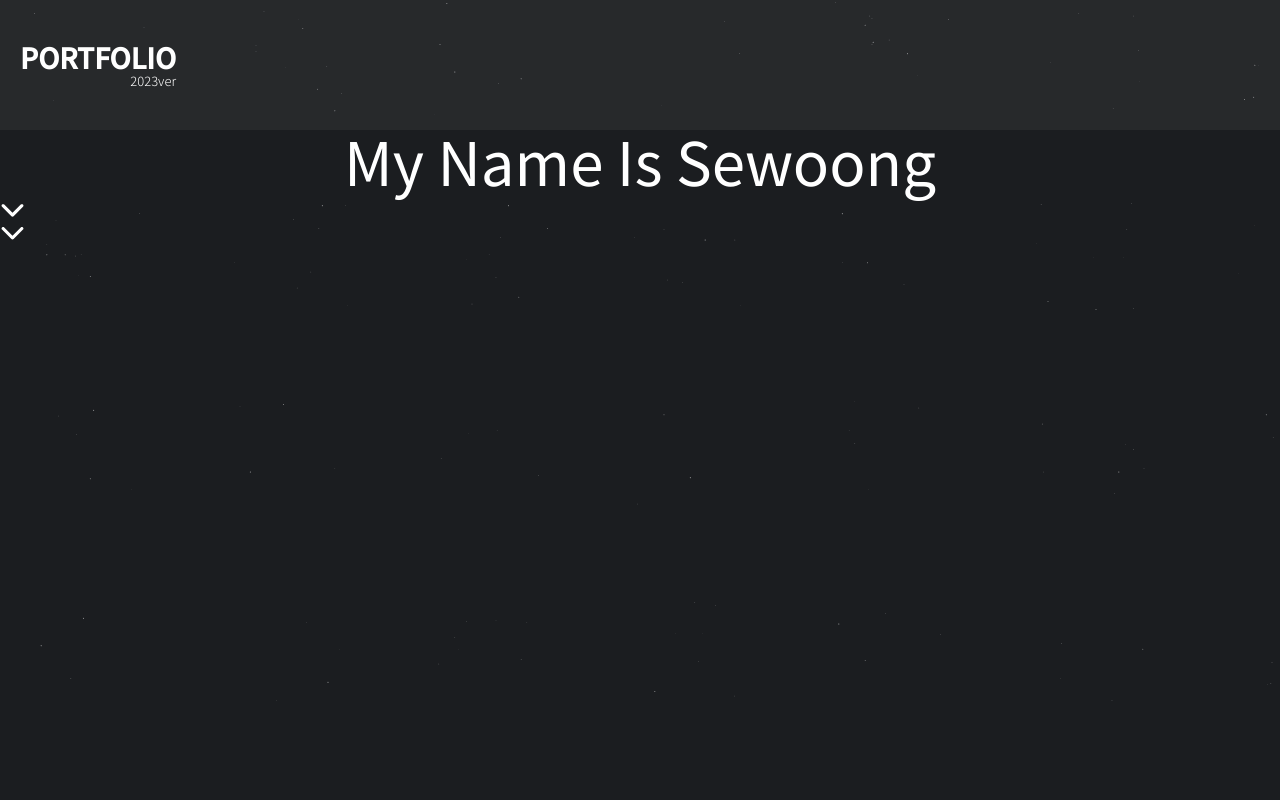
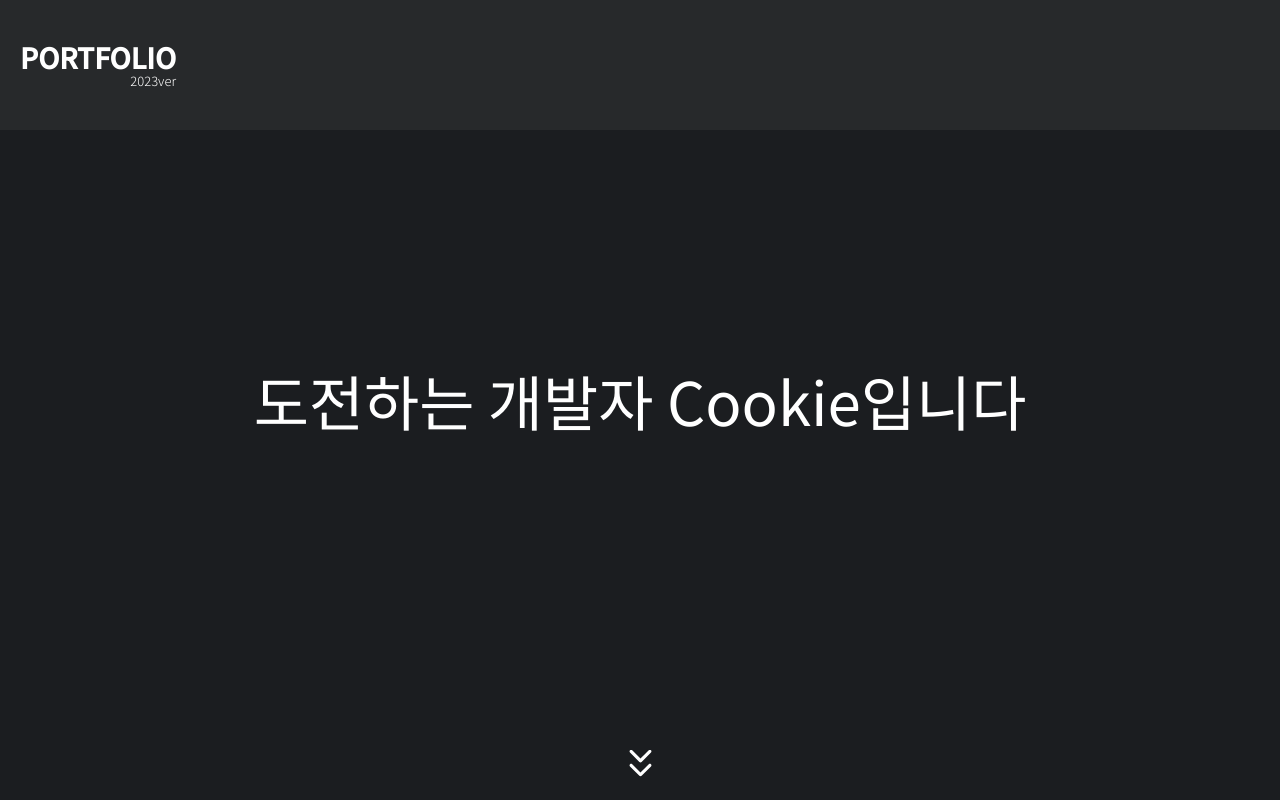
Before and after one commit to pokycookie/portfolio-2023ver, a React (Create React App) app: page / in a window 1280 px wide. Shown: the top 800 px of the page. Built offline with nearby package versions, Linux system fonts and the light colour scheme.

Commit message:
main page

```diff
--- a/src/App.tsx
+++ b/src/App.tsx
@@ -1,10 +1,12 @@
-import { useEffect } from "react";
+import { useEffect, useRef } from "react";
 import { useDispatch } from "react-redux";
 import { RSetWindows } from "./redux";
 import MainPage from "./pages/main";
+import SkillPage from "./pages/skills";
 
 function App() {
   const dispatch = useDispatch();
+  const EPages = useRef<null[] | HTMLDivElement[]>([]);
 
   const resizeHandler = (e: UIEvent) => {
     const width = window.innerWidth;
@@ -22,7 +24,12 @@ function App() {
 
   return (
     <div className="App">
-      <MainPage />
+      <div className="page" ref={(e) => (EPages.current[0] = e)}>
+        <MainPage pagesRef={EPages} />
+      </div>
+      <div className="page" ref={(e) => (EPages.current[1] = e)}>
+        <SkillPage pagesRef={EPages} />
+      </div>
     </div>
   );
 }
--- a/src/pages/main.tsx
+++ b/src/pages/main.tsx
@@ -4,18 +4,62 @@ import Background from "../components/backgrounds/background";
 import Header from "../components/header/header";
 import DoubleAngle from "../components/movingIcon/doubleAngle";
 import { IReduxStore, IWindows } from "../redux";
+import "../styles/pages/main.scss";
+import { useEffect } from "react";
 
-function MainPage() {
+const txt = [
+  "안녕하세요!",
+  "도전하는 개발자 Cookie입니다.",
+  "프론트엔드 개발을 주로 하고 있습니다.",
+  "아래로 스크롤해서 저에 대해 더 알아보세요!",
+];
+
+interface IProps {
+  pagesRef: React.MutableRefObject<null[] | HTMLDivElement[]>;
+}
+
+function MainPage(props: IProps) {
   const windows = useSelector<IReduxStore, IWindows>((state) => {
     return state.windows;
   }, shallowEqual);
 
+  // const wheelHandler = (e: WheelEvent) => {
+  //   if (e.deltaY > 0) {
+  //     e.preventDefault();
+  //     props.pagesRef.current[1]?.scrollIntoView({ behavior: "smooth", block: "start" });
+  //   }
+  // };
+
+  // useEffect(() => {
+  //   window.addEventListener("wheel", wheelHandler);
+  //   return () => {
+  //     window.removeEventListener("wheel", wheelHandler);
+  //   };
+  //   // eslint-disable-next-line react-hooks/exhaustive-deps
+  // }, []);
+
   return (
     <div className="main__page">
       <Header />
-      <AnimateText text="My Name Is Sewoong" color="white" fontSize={60} />
-      <DoubleAngle />
-      <Background size={windows} divide={7} />
+      <AnimateText
+        className="main__page--text"
+        text={txt}
+        color="white"
+        fontSize={60}
+        speed={150}
+        interval={2000}
+      />
+      <div className="btn--area">
+        <div
+          className="down--btn"
+          onClick={() =>
+            props.pagesRef.current[1]?.scrollIntoView({ behavior: "smooth", block: "start" })
+          }
+        >
+          <DoubleAngle />
+        </div>
+      </div>
+      {/* <Background size={windows} divide={7} /> */}
     </div>
   );
 }
```
